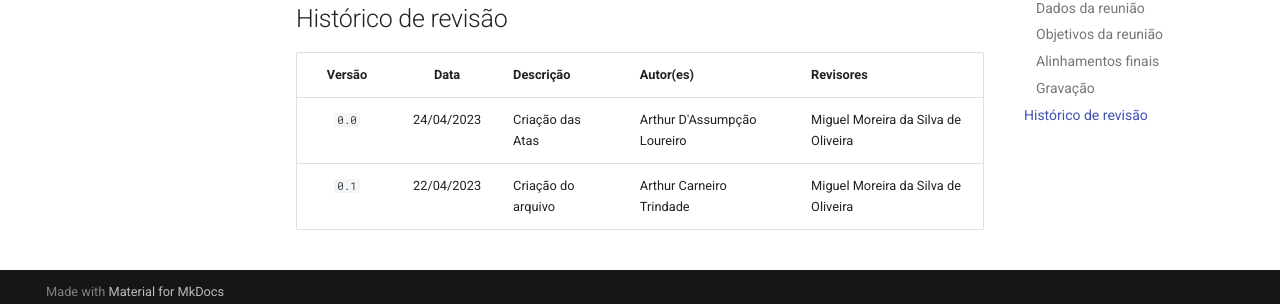
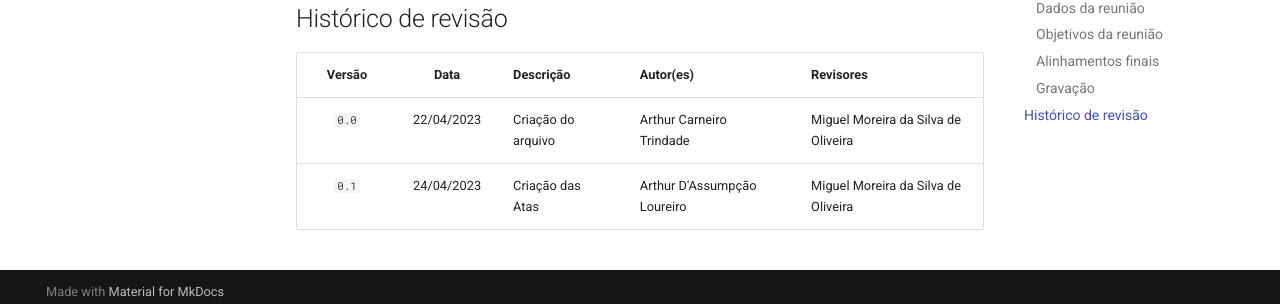
Before and after one commit to Interacao-Humano-Computador/2023.1-ISSNet, an MkDocs documentation site: the page built from gitpages/docs/atas.md, in a window 1280 px wide and 900 px high, scrolled down 3146 px. Shown: the part 586-890 px from the top of the window. Built offline with MkDocs 1.6.1 and Material for MkDocs 9.7.7, drawn with Linux system fonts in a browser that asks for light colours; comment, search, counter and statistics services are not loaded.

Commit message:
complentando o site selecionado revisão atas

```diff
--- a/gitpages/docs/atas.md
+++ b/gitpages/docs/atas.md
@@ -120,5 +120,5 @@ O presente documento é um registro da reunião ocorrida no dia 24/04/2023, no q
 
 | Versão     | Data        | Descrição            | Autor(es)                          | Revisores  |
 | :--------: | :---------: | -------------------- | ---------------------------------- | ---------- |
-| `0.0`      |  24/04/2023 | Criação das Atas     | Arthur D'Assumpção Loureiro        | Miguel Moreira da Silva de Oliveira|
-| `0.1`      |  22/04/2023 | Criação do arquivo   | Arthur Carneiro Trindade           | Miguel Moreira da Silva de Oliveira|
+| `0.0`      |  22/04/2023 | Criação do arquivo   | Arthur Carneiro Trindade           | Miguel Moreira da Silva de Oliveira|
+| `0.1`      |  24/04/2023 | Criação das Atas     | Arthur D'Assumpção Loureiro        | Miguel Moreira da Silva de Oliveira|
```
